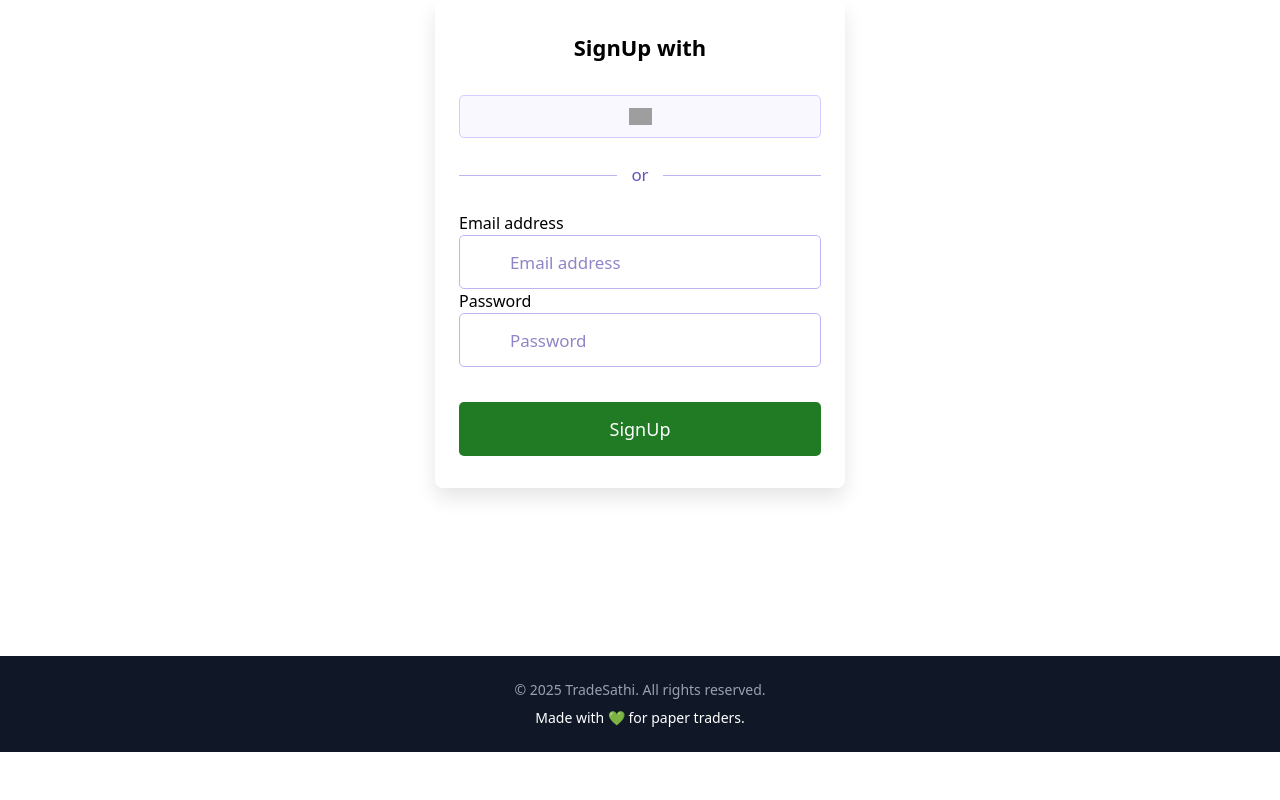
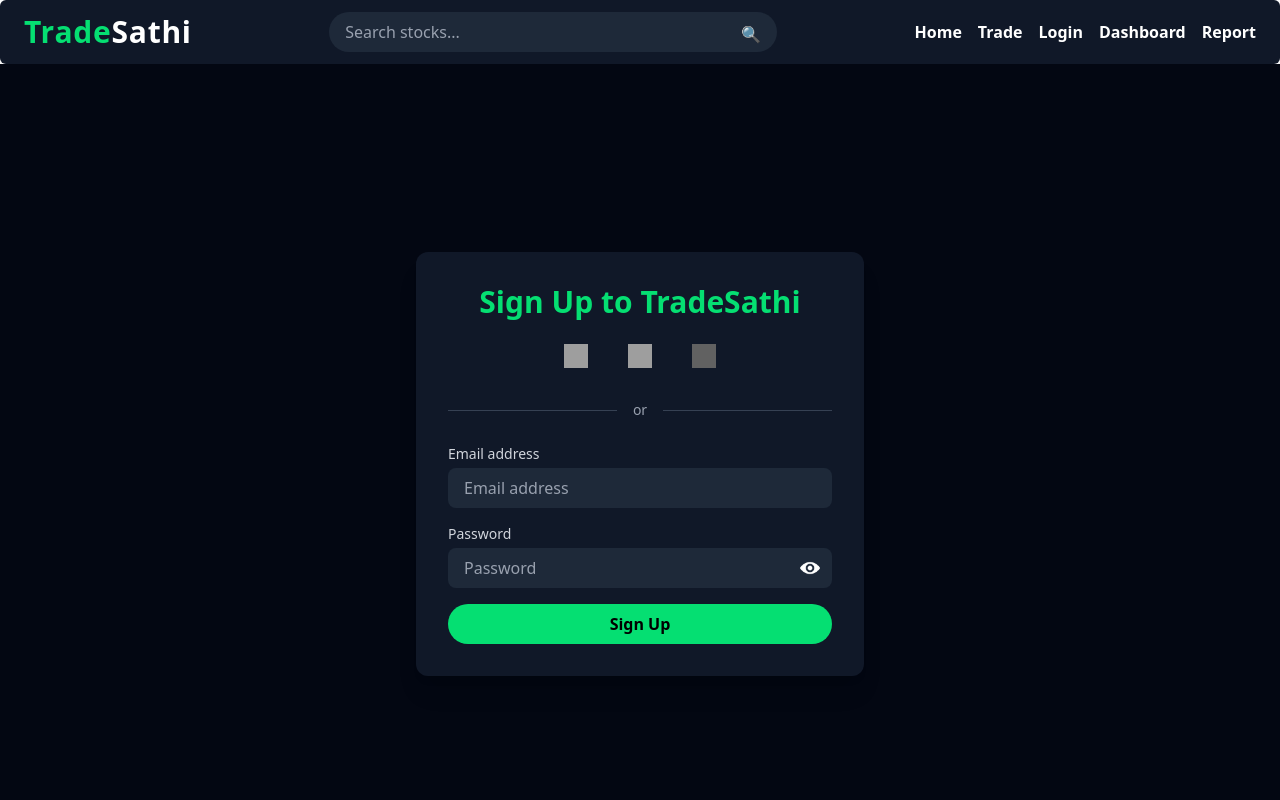
Before and after one commit to Lakshya8600/PaperTrading, a React (Vite) app: page /login in a window 1280 px wide. Shown: the top 800 px of the page. Built offline with nearby package versions, Linux system fonts and the light colour scheme; grey boxes are pictures that could not be loaded.

Commit message:
login page fixed

```diff
--- a/src/components/InputField.jsx
+++ b/src/components/InputField.jsx
@@ -4,23 +4,42 @@
   const [isPasswordShown, setIsPasswordShown] = useState(false);
 
   return (
-    <div className="input-wrapper">
-      {/* You can use a label here for better accessibility */}
-      <label htmlFor={placeholder} className="input-label">{placeholder}</label>
+    <div className="relative mb-4">
+      <label htmlFor={placeholder} className="block text-sm text-gray-300 mb-1">
+        {placeholder}
+      </label>
+      <div className="relative">
+        {icon && (
+          <span className="absolute left-3 top-1/2 transform -translate-y-1/2 text-gray-400">
+            <img src="icon.png" alt="icon" className="w-5 h-5 filter invert" />
+          </span>
+        )}
+
         <input
           id={placeholder}
-        type={isPasswordShown ? 'text' : type}
+          type={isPasswordShown && type === "password" ? "text" : type}
           placeholder={placeholder}
-        className="input-field"
           required
-        onChange={onChange} // Handling the onChange
+          onChange={onChange}
+          className={`w-full py-2 px-4 ${icon ? 'pl-10' : ''} ${
+            type === "password" ? "pr-10" : ""
+          } bg-gray-800 text-white rounded-lg focus:outline-none focus:ring-2 focus:ring-green-400 placeholder-gray-400`}
         />
-      {icon && <i className="material-symbols-rounded">{icon}</i>}
-      {type === 'password' && (
-        <i onClick={() => setIsPasswordShown(prevState => !prevState)} className="material-symbols-rounded eye-icon">
-          {isPasswordShown ? 'visibility' : 'visibility_off'}
-        </i>
+
+        {type === "password" && (
+          <button
+            type="button"
+            onClick={() => setIsPasswordShown((prev) => !prev)}
+            className="absolute right-3 top-1/2 transform -translate-y-1/2 text-gray-400 cursor-pointer focus:outline-none"
+          >
+            <img
+              src={isPasswordShown ? "/eyecross.png" : "/eye.png"}
+              alt="Toggle visibility"
+              className="w-5 h-5 filter invert"
+            />
+          </button>
         )}
+      </div>
     </div>
   );
 };
--- a/src/components/Login.jsx
+++ b/src/components/Login.jsx
@@ -1,8 +1,8 @@
-import React, { useState } from 'react'
-import SocialLogin from "./SocialLogin";
-import InputField from "./InputField";
-import { auth, googleProvider } from "../config/firebase";
-import { createUserWithEmailAndPassword,signInWithPopup } from "firebase/auth";
+import React, { useState } from 'react';
+import Navbar from './Navbar';
+import InputField from './InputField';
+import { auth, googleProvider } from '../config/firebase';
+import { createUserWithEmailAndPassword, signInWithPopup } from 'firebase/auth';
 
 const Login = () => {
   const [email, setEmail] = useState('');
@@ -12,9 +12,9 @@
     e.preventDefault();
     try {
       await createUserWithEmailAndPassword(auth, email, password);
-      console.log("User Created");
+      console.log('User Created');
     } catch (error) {
-      console.error("Signup Error:", error.message);
+      console.error('Signup Error:', error.message);
       alert(error.message);
     }
   };
@@ -23,21 +23,61 @@
     e.preventDefault();
     try {
       await signInWithPopup(auth, googleProvider);
-      console.log("User Created");
+      console.log('User Created');
     } catch (error) {
-      console.error("Signup Error:", error.message);
+      console.error('Signup Error:', error.message);
       alert(error.message);
     }
   };
 
   return (
     <>
-      <div className="login-container">
-        <h2 className="form-title">SignUp with</h2>
-        <SocialLogin />
-        <p className="separator"><span>or</span></p>
+      <Navbar />
+      <div className="flex justify-center items-center min-h-screen bg-gray-950 text-white px-4 py-8">
+        <div className="bg-gray-900 w-full max-w-md rounded-xl shadow-xl p-8 space-y-6">
+          <h2 className="text-3xl font-bold text-center mb-4 text-green-400">
+            Sign Up to TradeSathi
+          </h2>
 
-        <form action="#" className="login-form">
+          {/* Social Login */}
+          <div className="flex justify-center gap-6">
+            {/* Google */}
+            <button onClick={signInWithGoogle} className="p-2 hover:opacity-80 transition">
+              <img
+                src="https://www.gstatic.com/firebasejs/ui/2.0.0/images/auth/google.svg"
+                alt="Google login"
+                className="w-6 h-6"
+              />
+            </button>
+
+            {/* Microsoft */}
+            <button onClick={() => alert('Microsoft login not implemented')} className="p-2 hover:opacity-80 transition">
+              <img
+                src="https://upload.wikimedia.org/wikipedia/commons/4/44/Microsoft_logo.svg"
+                alt="Microsoft login"
+                className="w-6 h-6"
+              />
+            </button>
+
+            {/* Apple */}
+            <button onClick={() => alert('Apple login not implemented')} className="p-2 hover:opacity-80 transition">
+              <img
+                src="https://upload.wikimedia.org/wikipedia/commons/f/fa/Apple_logo_black.svg"
+                alt="Apple login"
+                className="w-6 h-6 invert"
+              />
+            </button>
+          </div>
+
+          {/* Divider */}
+          <div className="flex items-center gap-4 text-gray-400">
+            <hr className="flex-grow border-gray-700" />
+            <span className="text-sm">or</span>
+            <hr className="flex-grow border-gray-700" />
+          </div>
+
+          {/* Sign Up Form */}
+          <form className="space-y-4">
             <InputField
               type="email"
               placeholder="Email address"
@@ -48,10 +88,16 @@
               placeholder="Password"
               onChange={(e) => setPassword(e.target.value)}
             />
-          <button type="button" className="login-button" onClick={signIn}>
-            SignUp
+
+            <button
+              type="submit"
+              className="w-full bg-green-400 text-black font-bold py-2 rounded-full hover:bg-green-300 transition"
+              onClick={signIn}
+            >
+              Sign Up
             </button>
           </form>
+        </div>
       </div>
     </>
   );
```
Also changed, not shown: public/eye.png (added), public/eyecross.png (added). Lines whose indentation alone changed are shown as unchanged.
